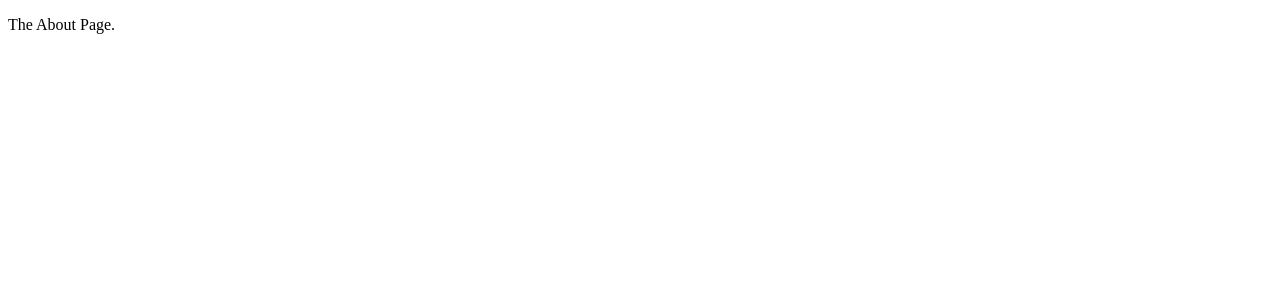
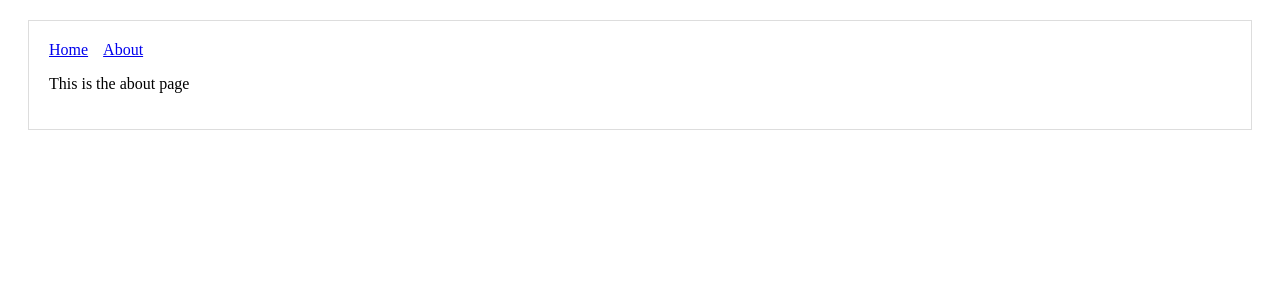
Before and after one commit to abykal/hello-next, a Next.js app: page /about in a window 1280 px wide. Shown: the top 300 px of the page. Built offline with nearby package versions, Linux system fonts and the light colour scheme.

Commit message:
Using Shared components

```diff
--- /dev/null
+++ b/components/Header.js
@@ -0,0 +1,18 @@
+import Link from 'next/link'
+
+const linkStyle = {
+    marginRight: 15
+}
+
+const Header = () => (
+    <div>
+        <Link href='/'>
+            <a style={linkStyle}>Home</a>
+        </Link>
+        <Link href="/about">
+            <a style={linkStyle}>About</a>
+        </Link>
+    </div>
+)
+
+export default Header
--- /dev/null
+++ b/components/MyLayout.js
@@ -0,0 +1,16 @@
+import Header from './Header'
+
+const layoutStyle = {
+  margin: 20,
+  padding: 20,
+  border: '1px solid #DDD'
+}
+
+const Layout = (props) => (
+  <div style={layoutStyle}>
+    <Header />
+    {props.children}
+  </div>
+)
+
+export default Layout
--- a/pages/about.js
+++ b/pages/about.js
@@ -1,5 +1,7 @@
+import Layout from '../components/MyLayout.js'
+
 export default () => (
-    <div>
-        <p>The About Page.</p>
-    </div>
+    <Layout>
+       <p>This is the about page</p>
+    </Layout>
 )
```
Also changed, not shown: pages/index.js (+5 -10 lines), 1 other file (tests, documents, lock files or other folders).
